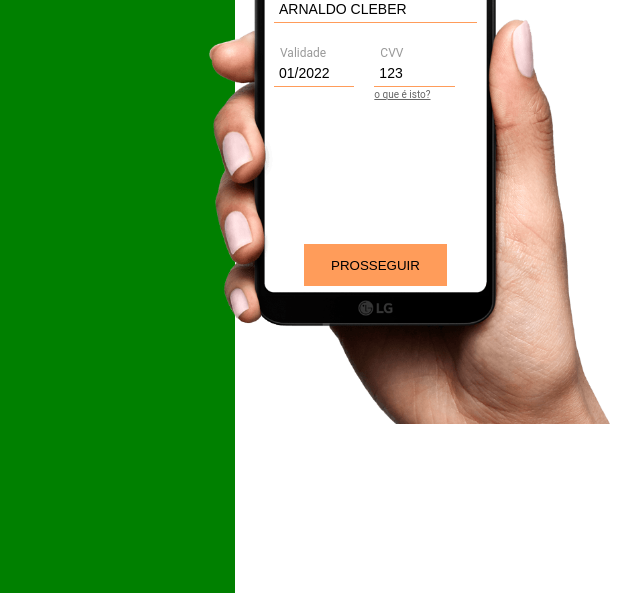
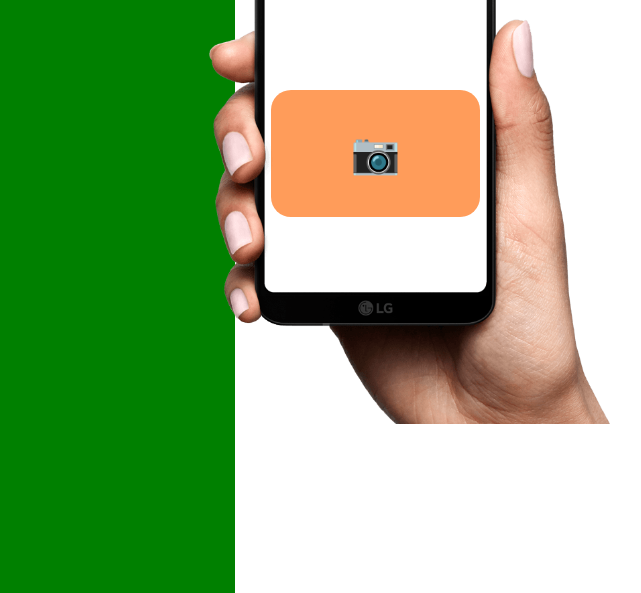
Before and after one commit to jsanchesleao/interface-compra-pela-tv, a plain HTML site: page index.html in a window 1280 px wide. Shown: the part 207-800 px from the top of the page, without its empty margins (1-642 px from the left). Drawn offline with Linux system fonts and the light colour scheme.

Commit message:
apontando index para home

```diff
--- a/index.html
+++ b/index.html
@@ -25,7 +25,7 @@
     </ul>
   </nav>
   <div class="app-container">
-    <iframe name="app-frame" src="/pages/cartao.html" class="app-content"></iframe>
+    <iframe name="app-frame" src="/pages/home.html" class="app-content"></iframe>
     <div class="phone-frame"></div>
   </div>
 </body>
```
